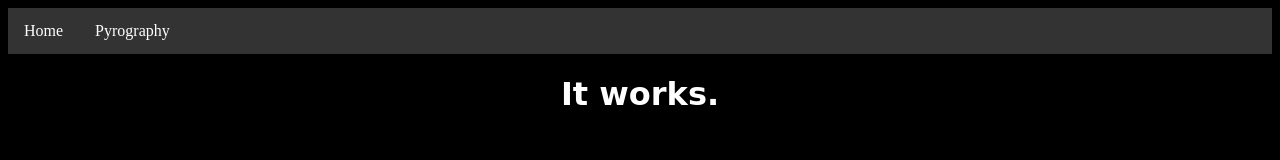
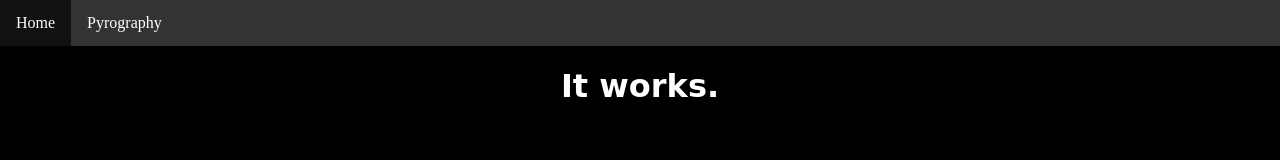
Before and after one commit to jamesbutlerk/jamesbutlerk.github.io, a plain HTML site: page index.html in a window 1280 px wide. Drawn offline with Linux system fonts and the light colour scheme.

Commit message:
Update MainStyle.css

```diff
--- a/MainStyle.css
+++ b/MainStyle.css
@@ -1,17 +1,18 @@
 body {
  background-color: #000000; /*Black background*/
  color: #FFFFFF;            /*White text*/
+ padding: 0px;              /*Unuseabale spac from the document body.*/
+ margin: 0px;
 }
 h1 {
-  font-family: 'Changa One', cursive;
-  text-align: center;
+  font-family: 'Changa One', cursive;     /*Header font*/
+  text-align: center;                     /*Center headers in whatever container they are in*/
 }
 nav {
-  list-style-type: none;
-  margin: 0;
+  margin: 0;                              /*No navbar trim*/
   padding: 0;
   overflow: hidden;
-  background-color: #333;
+  background-color: #333333;                /*Unactive button color*/
 }
 nav a {
   float: left;
```
